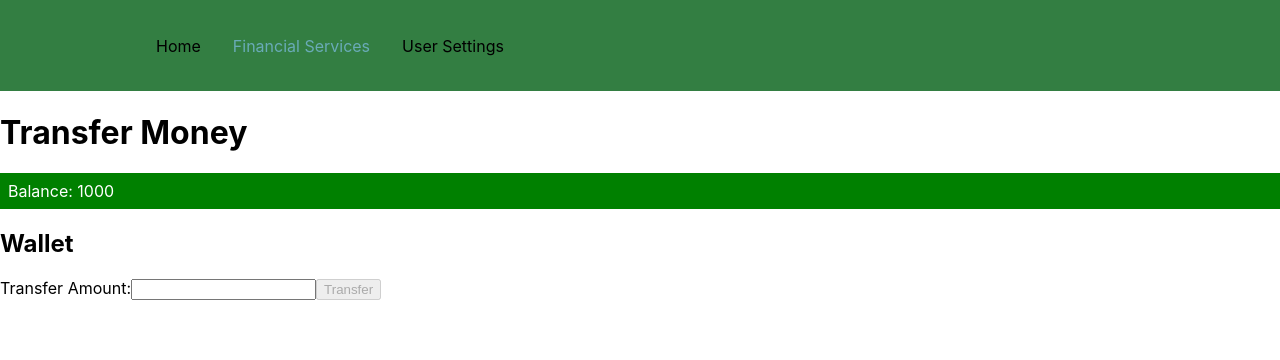
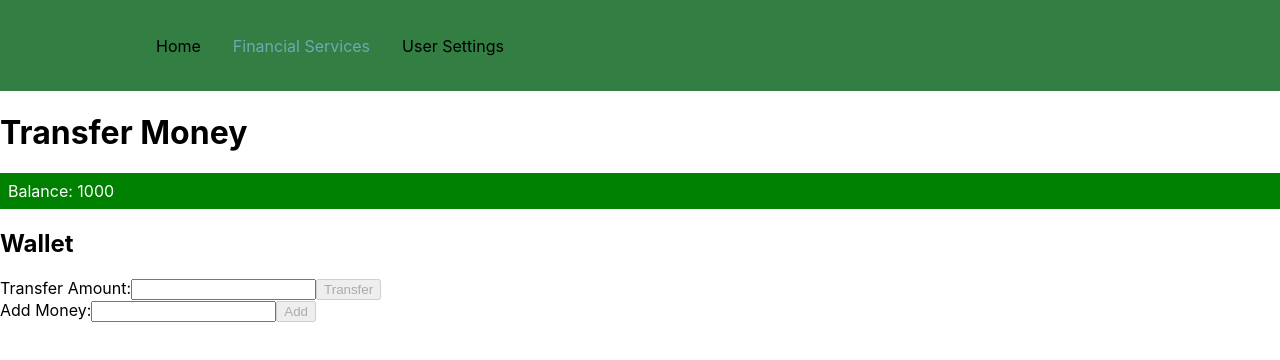
Before and after one commit to driedsoba/BlazePay, a React (Create React App) app: page /financial in a window 1280 px wide. Shown: the top 360 px of the page. Built offline with nearby package versions, Linux system fonts and the light colour scheme.

Commit message:
Added Box to add money

```diff
--- a/src/pages/finance/Wallet.js
+++ b/src/pages/finance/Wallet.js
@@ -15,7 +15,8 @@ const amountStyle = {
 };
 
 function Wallet() {
-  const [amount, setAmount] = useState("");
+  const [transferAmount, setTransferAmount] = useState("");
+  const [addMoneyAmount, setAddMoneyAmount] = useState("");
   const [balance, setBalance] = useState(1000);
   const [errorMessage, setErrorMessage] = useState("");
   const [transferComplete, setTransferComplete] = useState(false);
@@ -24,7 +25,7 @@ function Wallet() {
     if (transferComplete) {
       const timer = setTimeout(() => {
         setTransferComplete(false);
-      }, 3000); // 4 seconds in milliseconds
+      }, 2000); // 2 seconds in milliseconds
 
       return () => clearTimeout(timer);
     }
@@ -42,18 +43,32 @@ function Wallet() {
     }
   };
 
+  const handleAddMoney = (moneyAmount) => {
+    if (moneyAmount <= 0) {
+      setErrorMessage("Amount must be greater than zero.");
+    } else {
+      setErrorMessage("");
+      updateBalance(moneyAmount);
+    }
+  };
+
   const updateBalance = (amount) => {
     setBalance((prevBalance) => prevBalance + amount);
   };
 
-  const handleAmountChange = (e) => {
-    setAmount(e.target.value);
+  const handleInputChange = (e, type) => {
+    const value = e.target.value;
+    if (type === "transfer") {
+      setTransferAmount(value);
+    } else if (type === "addMoney") {
+      setAddMoneyAmount(value);
+    }
   };
 
   return (
     <MyContext.Provider
       value={{
-        amount,
+        transferAmount,
         balance,
         amountStyle,
         handleTransaction,
@@ -69,22 +84,38 @@ function Wallet() {
             Transfer Amount:
             <input
               type="number"
-              value={amount}
-              onChange={handleAmountChange}
+              value={transferAmount}
+              onChange={(e) => handleInputChange(e, "transfer")}
             />
           </label>
           <button
-            onClick={() => handleTransaction(parseInt(amount))}
-            disabled={!amount || parseInt(amount) <= 0}
+            onClick={() => handleTransaction(parseInt(transferAmount))}
+            disabled={!transferAmount || parseInt(transferAmount) <= 0}
           >
-          Transfer
+            Transfer
           </button>
           {errorMessage && <p style={{ color: "red" }}>{errorMessage}</p>}
           {transferComplete && (
             <p style={{ color: "green" }}>
-              Bank received {parseInt(amount)} from Wallet through Card!
+              Bank received {parseInt(transferAmount)} from Wallet through Card!
             </p>
           )}
+        </div>
+        <div>
+          <label>
+            Add Money:
+            <input
+              type="number"
+              value={addMoneyAmount}
+              onChange={(e) => handleInputChange(e, "addMoney")}
+            />
+          </label>
+          <button
+            onClick={() => handleAddMoney(parseInt(addMoneyAmount))}
+            disabled={!addMoneyAmount || parseInt(addMoneyAmount) <= 0}
+          >
+            Add
+          </button>
         </div>
         <Bank />
       </div>
```
